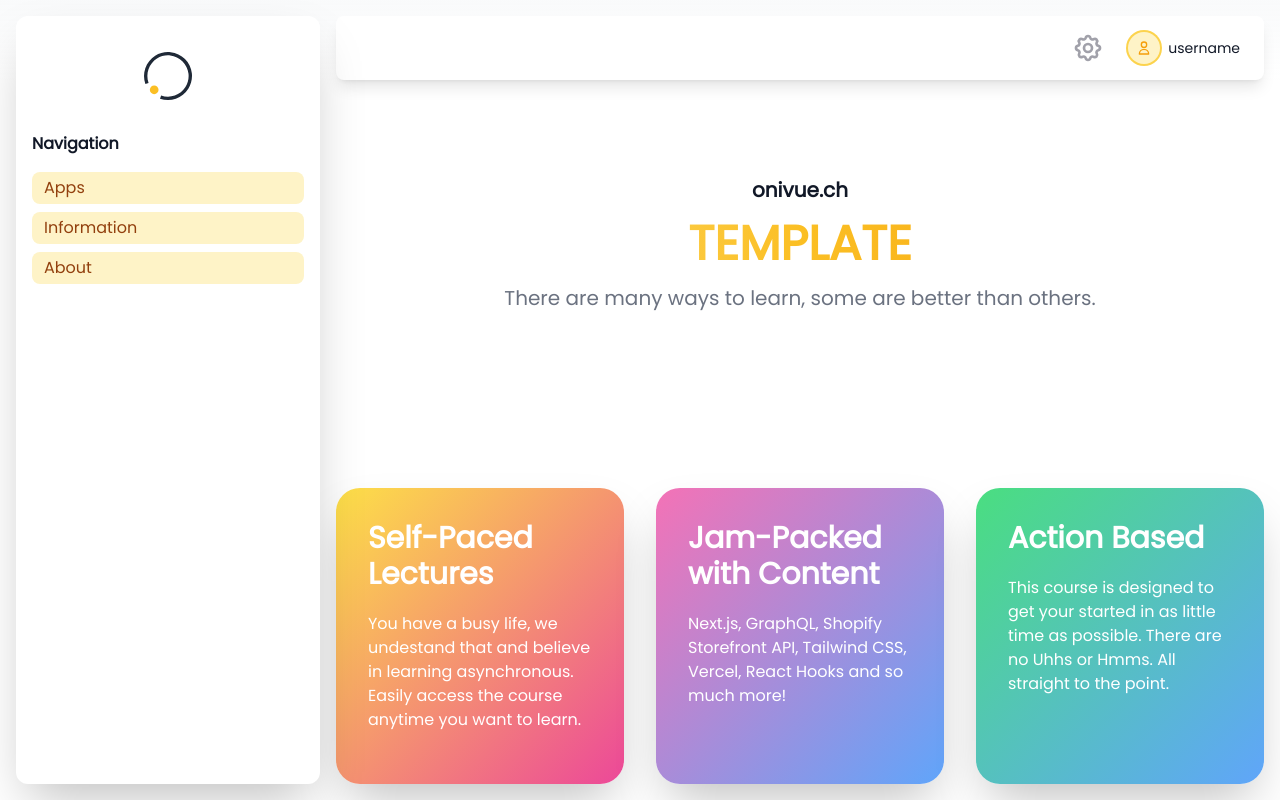
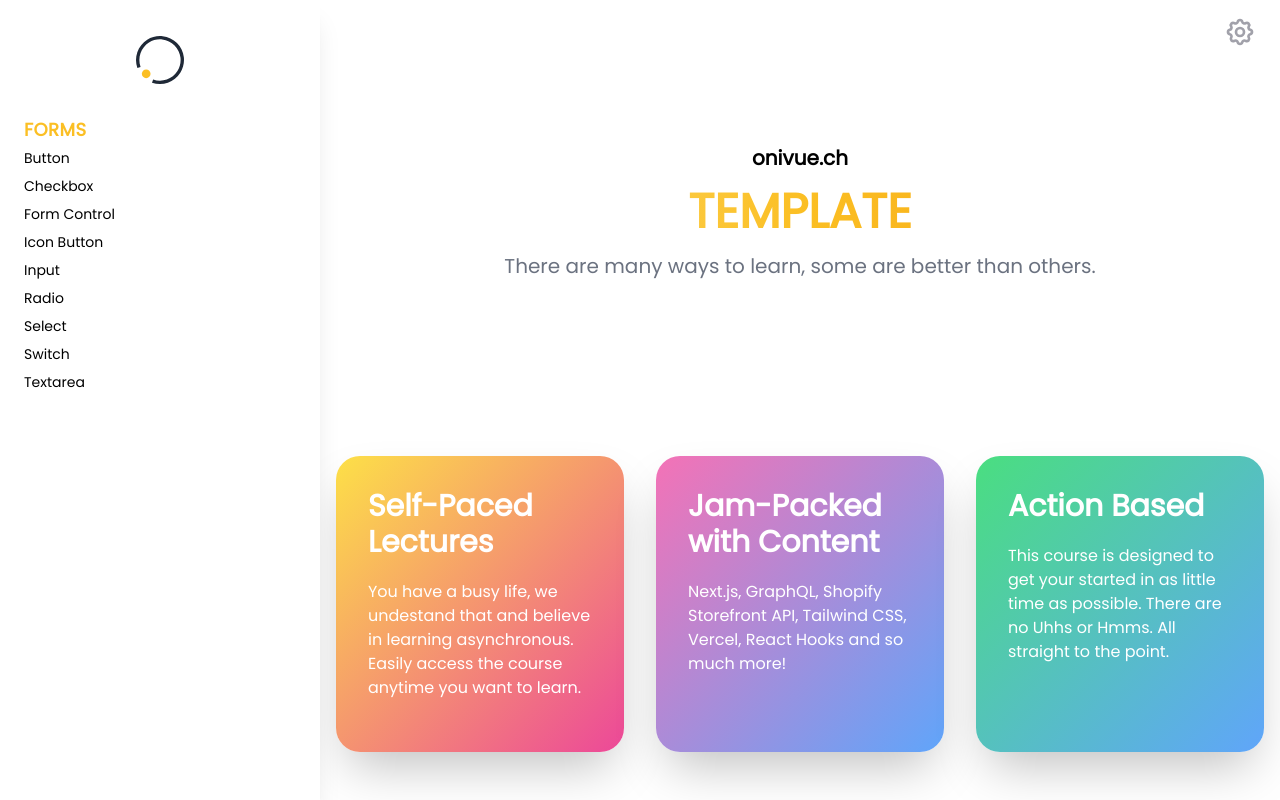
Before and after one commit to onivue/onivue-ui, a Next.js app: page / in a window 1280 px wide. Shown: the top 800 px of the page. Built offline with nearby package versions, Linux system fonts and the light colour scheme.

Commit message:
layout cleanup

```diff
--- a/components/Layout/Footer/Footer.js
+++ b/components/Layout/Footer/Footer.js
@@ -1,7 +1,7 @@
 const Footer = () => {
     return (
         <footer className="dark:bg-dark-200">
-            <div className="mb-8 mt-36 flex flex-col">
+            <div className="my-16  flex flex-col">
                 <div className="mx-auto flex flex-col items-center ">
                     <p className="leading-125 text-sm font-light lg:block">created by Albin Hoti</p>
                 </div>
--- a/components/Layout/Header/Header.js
+++ b/components/Layout/Header/Header.js
@@ -4,13 +4,12 @@ import router from 'next/router'
 import { HiOutlineCog, HiOutlineUser } from 'react-icons/hi'
 import { BsPinAngle } from 'react-icons/bs'
 import LogoIcon from '@/components/LogoIcon/LogoIcon'
+import Button from '@/components/Button/Button'
+import { HiOutlineLogin, HiOutlineLogout } from 'react-icons/hi'
 
-function TopBar() {
+function Header() {
     return (
-        <>
-            <div className="fixed inset-x-0 z-10 h-20 w-full bg-gradient-to-b from-gray-50"></div>
-
-            <div className="sticky  top-4 z-10 mx-4 mt-4 flex items-center rounded-lg bg-white p-3 px-3 shadow-lg lg:h-16 ">
+        <header className="sticky top-0 z-10 flex items-center py-5 px-3 backdrop-blur lg:h-16">
             <div className="relative flex w-full items-center justify-between lg:flex-row-reverse">
                 <div className="mx-2 grid h-full place-items-center rounded-lg lg:hidden">
                     <Link href="/">
@@ -19,22 +18,13 @@ function TopBar() {
                         </a>
                     </Link>
                 </div>
-                    <div className="flex items-center divide-primary-200 text-sm">
+                <div className="flex items-center text-sm">
                     <div className="false cursor-pointer px-3 text-zinc-400 hover:text-primary-600">
                         <HiOutlineCog className="h-8 w-8" />
                     </div>
-                        <div className="flex cursor-pointer items-center  px-3 hover:text-primary-500">
-                            <div className="flex h-8 w-8 items-center justify-center rounded-full bg-primary-100 p-2 ring-2 ring-primary-300">
-                                <HiOutlineUser className="h-full w-full text-primary-500" />
-                            </div>
-                            <span className="ml-2 hidden max-w-[80px] flex-grow overflow-hidden text-ellipsis whitespace-nowrap lg:block">
-                                username
-                            </span>
                 </div>
             </div>
-                </div>
-            </div>
-        </>
+        </header>
     )
 }
-export default TopBar
+export default Header
--- a/components/Layout/SideBar/SideBar.js
+++ b/components/Layout/SideBar/SideBar.js
@@ -1,10 +1,10 @@
-import { useState, useRef, useEffect, useCallback } from 'react'
-import router from 'next/router'
+import { useState, useRef, useEffect } from 'react'
 import Link from 'next/link'
+import { HiMenuAlt2 } from 'react-icons/hi'
 import LogoIcon from '@/components/LogoIcon/LogoIcon'
-import { HiMenuAlt2 } from 'react-icons/hi'
+import SideBarNavigation from '@/components/Layout/SideBar/SideBarNavigation'
 
-export default function SideBar({ children }) {
+export default function SideBar({ hidden = false, width = '20rem' }) {
     const [sideBarIsOpen, toggleSideBar] = useState(false)
     const ref = useRef(null)
     //MOBILE SIDEBAR TOGGLE HANDLER
@@ -15,20 +15,49 @@ export default function SideBar({ children }) {
         window.addEventListener('mousedown', handleOutsideClick)
         return () => window.removeEventListener('mousedown', handleOutsideClick)
     }, [sideBarIsOpen, ref])
+
+    if (hidden) return <></>
+
     return (
         <>
             {sideBarIsOpen ? <SideBarOverlay /> : <SideBarToggleButton toggleSidenav={toggleSideBar} />}
-            <main className="mx-auto max-w-[1900px] ">
-                <SideBarNavigationWrapper sideBarIsOpen={sideBarIsOpen} refProp={ref}>
-                    <SideBarLogo />
-                    <SideBarNavigation />
-                </SideBarNavigationWrapper>
-                {/*PAGE CONTENT*/}
-                <div className="flex flex-1 flex-col lg:ml-80">{children}</div>
-            </main>
+
+            <SideBarNavigationWrapper sideBarIsOpen={sideBarIsOpen} refProp={ref} width={width}>
+                <SideBarLogo />
+                <SideBarNavigation />
+            </SideBarNavigationWrapper>
         </>
     )
 }
+
+function SideBarNavigationWrapper(props) {
+    return (
+        <aside
+            className={`fixed top-0 left-0 z-20 h-screen w-80 transform transition-all duration-300 lg:sticky lg:-translate-x-0 ${
+                props.sideBarIsOpen ? 'translate-x-0' : '-translate-x-full'
+            }`}
+            style={{ width: props.width }}
+        >
+            <div
+                className="flex h-full flex-col overflow-auto bg-white p-4 shadow-xl focus:outline-none"
+                ref={props.refProp}
+            >
+                {props.children}
+            </div>
+        </aside>
+    )
+}
+
+function SideBarLogo() {
+    return (
+        <Link href="/" passHref>
+            <div className="mt-5 mb-8 flex justify-center">
+                <LogoIcon className="h-12 w-12 cursor-pointer" />
+            </div>
+        </Link>
+    )
+}
+
 function SideBarToggleButton(props) {
     return (
         <div className={`fixed bottom-5 right-5 z-50 animate-fade-in items-center space-x-4 lg:hidden`}>
@@ -46,48 +75,3 @@ function SideBarOverlay() {
         <div className="fixed inset-0 z-20 h-screen animate-fade-in bg-gray-500 bg-opacity-40 backdrop-blur-sm backdrop-filter lg:hidden" />
     )
 }
-function SideBarNavigationWrapper(props) {
-    return (
-        <aside
-            className={`fixed inset-y-0 z-20 w-80 transform py-4 pl-4 opacity-100 transition-all duration-500 lg:h-screen lg:-translate-x-0 ${
-                props.sideBarIsOpen ? 'translate-x-0' : '-translate-x-full'
-            }`}
-        >
-            <div
-                className="no-scrollbar flex h-full flex-1 flex-col overflow-y-hidden rounded-xl bg-white p-4 shadow-2xl hover:overflow-y-auto focus:outline-none"
-                ref={props.refProp}
-            >
-                {props.children}
-            </div>
-        </aside>
-    )
-}
-function SideBarLogo() {
-    return (
-        <Link href="/" passHref>
-            <div className="mt-5 mb-8 flex justify-center">
-                <LogoIcon className="h-12 w-12 cursor-pointer" />
-            </div>
-        </Link>
-    )
-}
-export function SideBarNavigation() {
-    return (
-        <nav className="flex flex-col gap-8">
-            <div>
-                <h2 className="mb-4 font-bold">Navigation</h2>
-                <div className="flex flex-col gap-2 text-zinc-700">
-                    <div className="cursor-pointer rounded-lg bg-primary-100 py-1 px-3 text-primary-800">
-                        Apps
-                    </div>
-                    <div className="cursor-pointer rounded-lg bg-primary-100 py-1 px-3 text-primary-800">
-                        Information
-                    </div>
-                    <div className="cursor-pointer rounded-lg bg-primary-100 py-1 px-3 text-primary-800">
-                        About
-                    </div>
-                </div>
-            </div>
-        </nav>
-    )
-}
--- /dev/null
+++ b/components/Layout/SideBar/SideBarNavigation.js
@@ -0,0 +1,67 @@
+const SideBarNavigation = () => {
+    return (
+        <nav className="flex flex-col gap-8">
+            <div className="mb-3">
+                <p className="px-2 text-lg font-semibold uppercase tracking-wide text-primary-400">Forms</p>
+                <div className="flex flex-col space-y-0">
+                    <a
+                        className="cursor-base relative flex w-full items-center rounded border-0 bg-transparent px-2 py-1 text-sm hover:text-primary-400"
+                        href="/button"
+                    >
+                        <span>Button</span>
+                    </a>
+                    <a
+                        className="cursor-base relative flex w-full items-center rounded border-0 bg-transparent px-2 py-1 text-sm hover:text-primary-400"
+                        href="/checkbox"
+                    >
+                        <span>Checkbox</span>
+                    </a>
+                    <a
+                        className="cursor-base relative flex w-full items-center rounded border-0 bg-transparent px-2 py-1 text-sm hover:text-primary-400"
+                        href="/form-control"
+                    >
+                        <span>Form Control</span>
+                    </a>
+                    <a
+                        className="cursor-base relative flex w-full items-center rounded border-0 bg-transparent px-2 py-1 text-sm hover:text-primary-400"
+                        href="/icon-button"
+                    >
+                        <span>Icon Button</span>
+                    </a>
+                    <a
+                        className="cursor-base relative flex w-full items-center rounded border-0 bg-transparent px-2 py-1 text-sm hover:text-primary-400"
+                        href="/input"
+                    >
+                        <span>Input</span>
+                    </a>
+                    <a
+                        className="cursor-base relative flex w-full items-center rounded border-0 bg-transparent px-2 py-1 text-sm hover:text-primary-400"
+                        href="/radio"
+                    >
+                        <span>Radio</span>
+                    </a>
+                    <a
+                        className="cursor-base relative flex w-full items-center rounded border-0 bg-transparent px-2 py-1 text-sm hover:text-primary-400"
+                        href="/select"
+                    >
+                        <span>Select</span>
+                    </a>
+                    <a
+                        className="cursor-base relative flex w-full items-center rounded border-0 bg-transparent px-2 py-1 text-sm hover:text-primary-400"
+                        href="/switch"
+                    >
+                        <span>Switch</span>
+                    </a>
+                    <a
+                        className="cursor-base relative flex w-full items-center rounded border-0 bg-transparent px-2 py-1 text-sm hover:text-primary-400"
+                        href="/textarea"
+                    >
+                        <span>Textarea</span>
+                    </a>
+                </div>
+            </div>
+        </nav>
+    )
+}
+
+export default SideBarNavigation
--- a/pages/404.tsx
+++ b/pages/404.tsx
@@ -3,8 +3,6 @@ import Link from 'next/link'
 export default function FourOhFour() {
     return (
         <div className="flex flex-1 flex-col justify-center">
-            <div className="grid justify-items-center lg:grid-cols-2">
-                <div className="p-4 lg:p-8">{/* <img src="img/404.svg" /> */}</div>
             <div className="py-4">
                 <h2 className="mb-4 text-center text-4xl font-extrabold tracking-tight md:text-6xl">
                     404 - Page Not Found
@@ -17,6 +15,5 @@ export default function FourOhFour() {
                 </Link>
             </div>
         </div>
-        </div>
     )
 }
--- a/pages/_app.tsx
+++ b/pages/_app.tsx
@@ -1,17 +1,12 @@
-/* eslint-disable @next/next/no-img-element */
 import '@/styles/globals.css'
-import Link from 'next/link'
 import Head from 'next/head'
-import { useRouter } from 'next/router'
-import { useState, useEffect, useRef } from 'react'
+import { AppProps } from 'next/app'
 import SideBar from '@/components/Layout/SideBar/SideBar'
-import TopBar from '@/components/Layout/Header/Header'
+import Header from '@/components/Layout/Header/Header'
 import RightSection from '@/components/Layout/RightSection/RightSection'
 import Footer from '@/components/Layout/Footer/Footer'
 
-function MyApp({ Component, pageProps }) {
-    const router = useRouter()
-
+function MyApp({ Component, pageProps }: AppProps) {
     return (
         <>
             <Head>
@@ -21,17 +16,23 @@ function MyApp({ Component, pageProps }) {
                 />
                 <title>onivue-...</title>
             </Head>
-
-            <SideBar>
-                <TopBar />
-                <div className="flex flex-1">
-                    <section className="mb-4 mt-4 flex flex-1 grid-cols-1 flex-col justify-between rounded-lg px-4 pb-4">
+            {/* =========== PAGEWRAPPER =========== */}
+            <div className="flex min-h-screen">
+                <SideBar width="20rem" />
+                {/* =========== CONTENTWRAPPER =========== */}
+                <div className="flex flex-1 flex-col">
+                    <Header />
+                    {/* =========== MAINWRAPPER =========== */}
+                    <main className={'flex h-full justify-center px-4 pb-4'}>
                         <Component {...pageProps} />
-                        <Footer />
-                    </section>
-                    {/* <RightSection /> */}
+                        {/* <RightSection /> */}
+                    </main>
+                    {/* =========== END MAINWRAPPER =========== */}
+                    <Footer />
                 </div>
-            </SideBar>
+                {/* =========== END CONTENTWRAPPER =========== */}
+            </div>
+            {/* =========== END PAGEWRAPPER =========== */}
         </>
     )
 }
--- a/pages/_document.tsx
+++ b/pages/_document.tsx
@@ -23,7 +23,7 @@ class MyDocument extends Document {
                         rel="stylesheet"
                     />
                 </Head>
-                <body className="dark:bg-dark-200 bg-white text-gray-900 antialiased selection:bg-primary-200 dark:text-white ">
+                <body>
                     <Main />
                     <NextScript />
                 </body>
```
Lines whose indentation alone changed are shown as unchanged.
